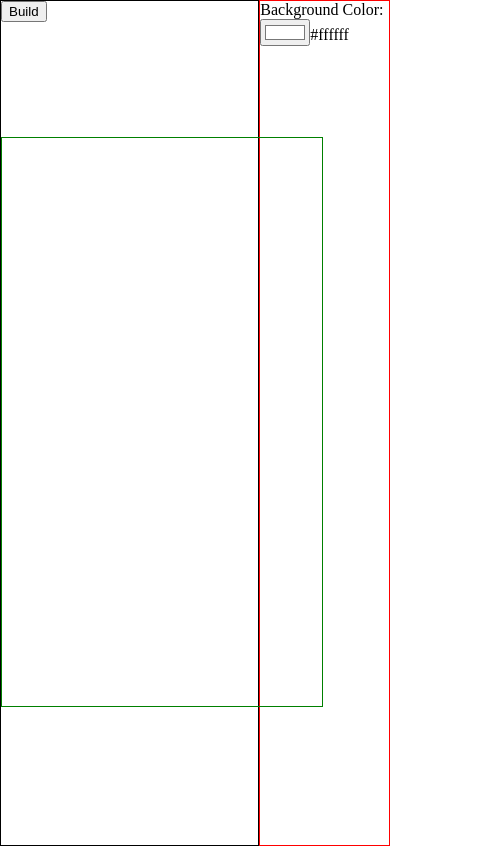
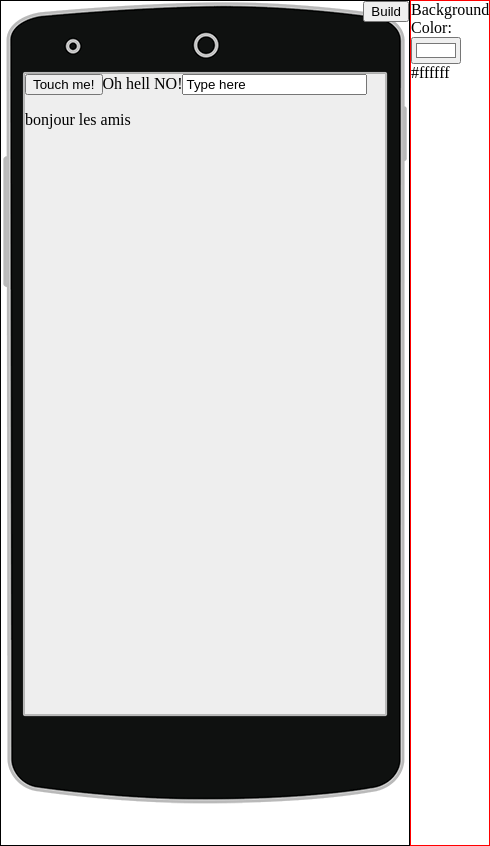
Before and after one commit to pdaddy26/mobiledesigner, an Angular app: page / in a window 390 px wide. Shown: the whole page, 490 px wide, since content can reach past the window. Built offline with nearby package versions, Linux system fonts and the light colour scheme; no server answers.

Commit message:
add mobile phone shell image

```diff
--- a/src/app/components/designer/designer.component.css
+++ b/src/app/components/designer/designer.component.css
@@ -1,16 +1,29 @@
 #canvas_container {
     /* display: flex;
     justify-content: center; */
+    background: url(/assets/imgs/nexus5-black.png) no-repeat;
+    width: 408px;
+    height: 804px;
 }
 #canvas {
-    width: 320px;
-    height: 568px;
-    border: 1px solid green;
-    transform: translateY(-50%);
-    position: absolute;
-    top: 50%;
+    width: 360px;
+    height: 640px;
+    position: relative;
+    top: 73px;
+    left: 24px;
+    background-color: #eee;
 }
 
 .selected {
     border: 2px solid blue;
 }
+
+#designer_canvas_container {
+    position: relative;
+}
+#build {
+    float:right;
+    position: absolute;
+    right:0;
+    top: 0;
+}
--- a/src/app/components/designer/designer.component.html
+++ b/src/app/components/designer/designer.component.html
@@ -1,12 +1,7 @@
+<div id="designer_canvas_container">
 <div id="canvas_container">
   <div #canvas id="canvas">
-
-
-
-
-
   </div>
-
-
-  <button (click)="onBuild()">Build</button>
 </div>
+<button id="build" (click)="onBuild()">Build</button>
+</div>
--- a/src/app/components/designer/designer.component.ts
+++ b/src/app/components/designer/designer.component.ts
@@ -35,8 +35,8 @@ export class DesignerComponent {
 
   ngAfterViewInit() {
     // mimic the template coming from server
-    //this.http.get("./assets/template.json").toPromise().then((template)=> {
-    this.http.get("http://localhost:3000/api/app/").toPromise().then((template : any)=> {
+    this.http.get("./assets/template.json").toPromise().then((template: any)=> {
+    //this.http.get("http://localhost:3000/api/app/").toPromise().then((template : any)=> {
       console.log(template);
 
       // inject the html into the canvas
@@ -198,12 +198,12 @@ export class DesignerComponent {
     let body = {
       template: html
     }
-    this.http.post("http://localhost:3000/api/app/build/", body).toPromise()
-    .then((resp) => {
-      console.log("build resp", resp);
-    })
-    .catch(err => {
-      console.log("build err", err);
-    })
+    // this.http.post("http://localhost:3000/api/app/build/", body).toPromise()
+    // .then((resp) => {
+    //   console.log("build resp", resp);
+    // })
+    // .catch(err => {
+    //   console.log("build err", err);
+    // })
   }
 }
--- a/src/assets/template.json
+++ b/src/assets/template.json
@@ -1,3 +1,3 @@
 {
-    "template" : "<button>Touch me!</button><label>Oh hell NO!</label><input type=\"text\" value=\"Type here\"/>"
+    "template" : "<div style=\"width:100%\"><button>Touch me!</button><label>Oh hell NO!</label><input type=\"text\" value=\"Type here\"/><p>bonjour les amis</p></div>"
 }
```
Also changed, not shown: src/assets/imgs/nexus5-black.png (added).
